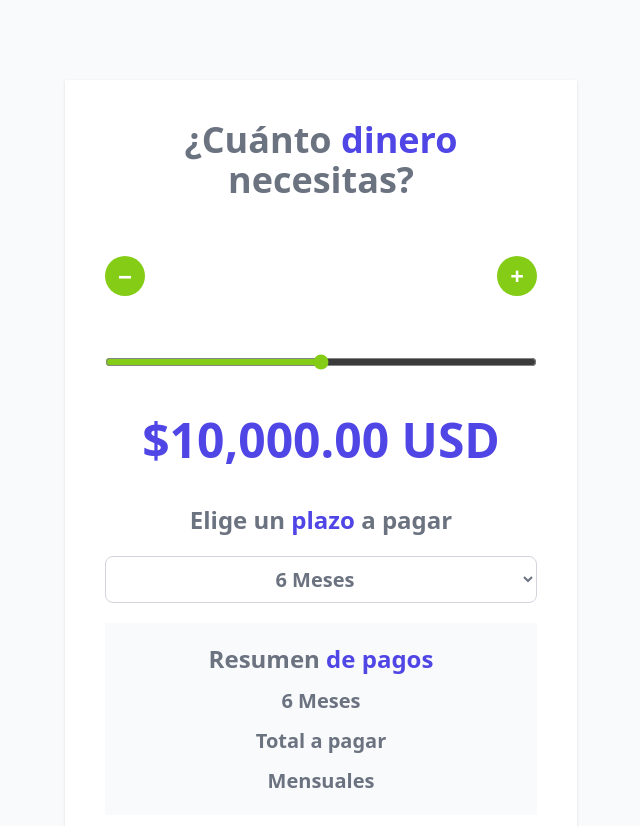
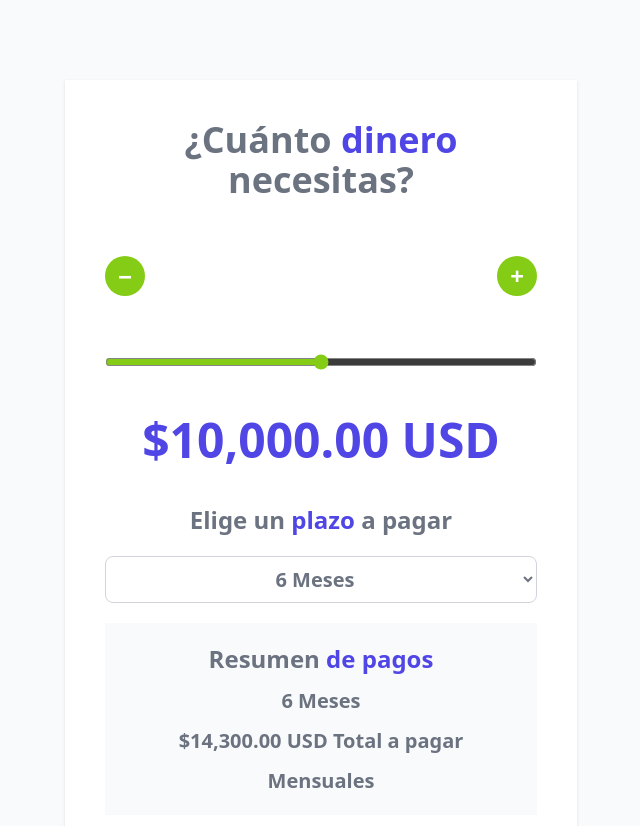
Before and after one commit to VictorLascares/cotizador-prestamos, a React (Vite) app: page / in a window 1280 px wide. Shown: the top 826 px of the page, without its empty margins (319-959 px from the left). Built offline with nearby package versions, Linux system fonts and the light colour scheme.

Commit message:
Agregando useEffect para calcular total a pagar

```diff
--- a/src/App.jsx
+++ b/src/App.jsx
@@ -1,4 +1,4 @@
-import { useState } from "react";
+import { useState, useEffect } from "react";
 import Header from "./components/Header";
 import Button from "./components/Button";
 import { formatMoney, calculateTotalPay } from "./helpers";
@@ -6,9 +6,14 @@ import { formatMoney, calculateTotalPay } from "./helpers";
 function App() {
   const [amount, setAmount] = useState(10000);
   const [term, setTerm] = useState("6");
+  const [total, setTotal] = useState(calculateTotalPay(amount, term));
   const MIN = 0;
   const MAX = 20000;
   const STEP = 100;
+
+  useEffect(() => {
+    setTotal(calculateTotalPay(amount, term));
+  }, [amount, term]);
 
   function handleChange(e) {
     setAmount(Number(e.target.value));
@@ -77,7 +82,7 @@ function App() {
           {term} Meses
         </p>
         <p className="text-xl text-gray-500 text-center font-bold">
-          Total a pagar
+          {formatMoney(total)} Total a pagar
         </p>
         <p className="text-xl text-gray-500 text-center font-bold">Mensuales</p>
       </div>
```
